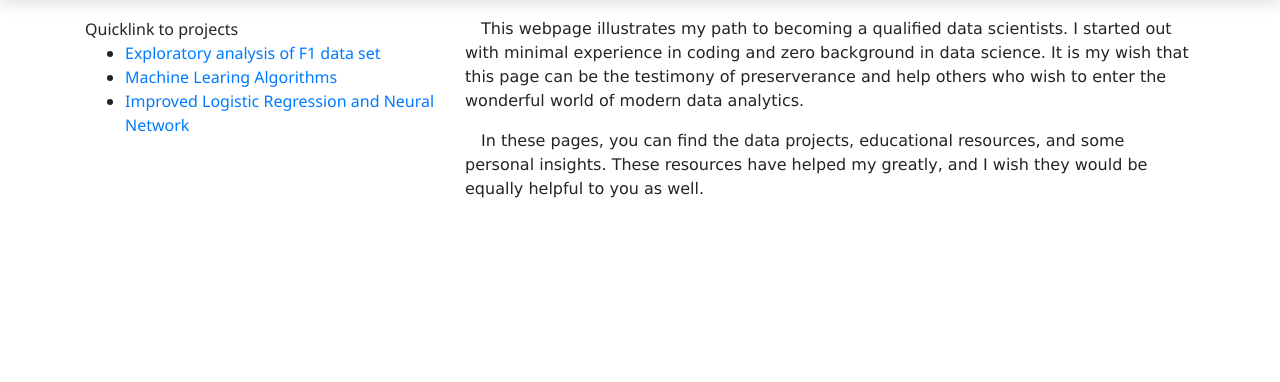
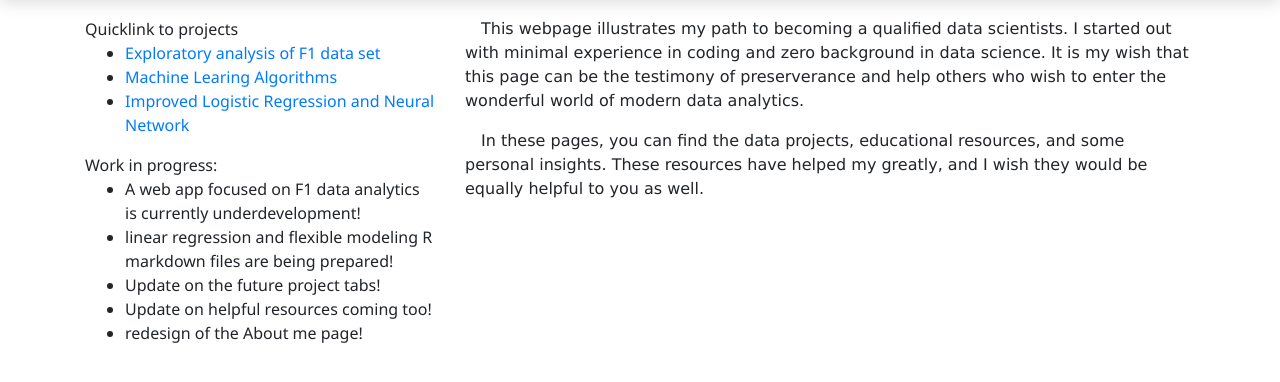
Before and after one commit to hkwdatascience/hkwdatascience.github.io, a website: page index.html in a window 1280 px wide. Shown: the part 62-444 px from the top of the page. Drawn offline with nearby package versions, Linux system fonts and the light colour scheme.

Commit message:
added some future project information to the website

```diff
--- a/index.html
+++ b/index.html
@@ -25,6 +25,15 @@
 					<li><a href="improved-ML-algos.html">Improved Logistic Regression and Neural Network</a></li>
 				</ul>
 
+				<div>Work in progress:</div>
+				<ul>
+
+					<li>A web app focused on F1 data analytics is currently underdevelopment!</li>
+					<li>linear regression and flexible modeling R markdown files are being prepared!</li>
+					<li>Update on the future project tabs!</li>
+					<li>Update on helpful resources coming too!</li>
+					<li>redesign of the About me page!</li>
+				</ul>
 
 
 			</div>
```
